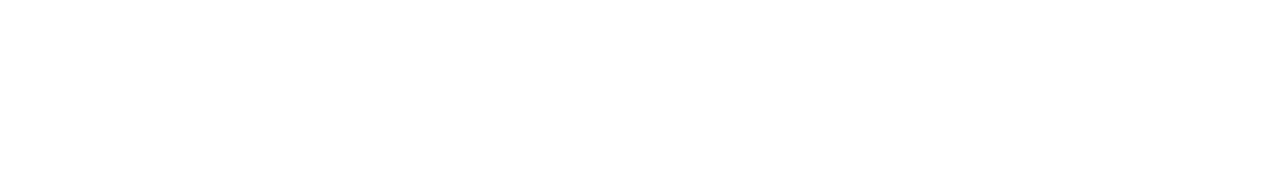
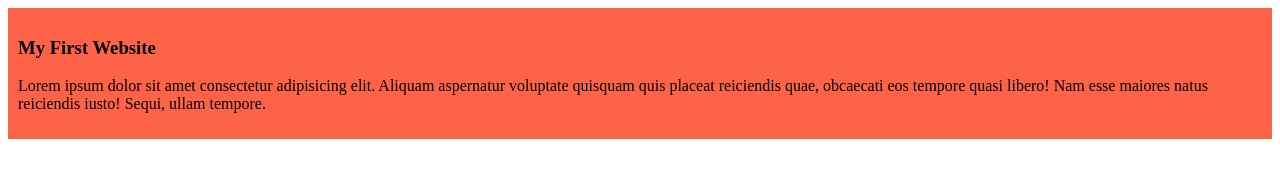
Before and after one commit to ShovonTheBarua/my-simple-website, a plain HTML site: page index.html in a window 1280 px wide. Drawn offline with Linux system fonts and the light colour scheme.

Commit message:
added the first blog

```diff
--- a/index.html
+++ b/index.html
@@ -4,8 +4,12 @@
     <meta charset="UTF-8">
     <meta name="viewport" content="width=device-width, initial-scale=1.0">
     <title>My simple website</title>
+    <link rel="stylesheet" href="styles/blog.css">
 </head>
 <body>
-
+    <div>
+        <h3>My First Website</h3>
+        <p>Lorem ipsum dolor sit amet consectetur adipisicing elit. Aliquam aspernatur voluptate quisquam quis placeat reiciendis quae, obcaecati eos tempore quasi libero! Nam esse maiores natus reiciendis iusto! Sequi, ullam tempore.</p>
+    </div>
 </body>
 </html>
--- /dev/null
+++ b/styles/blog.css
@@ -0,0 +1,4 @@
+div{
+    background-color: tomato;
+    padding: 10px;
+}
```
